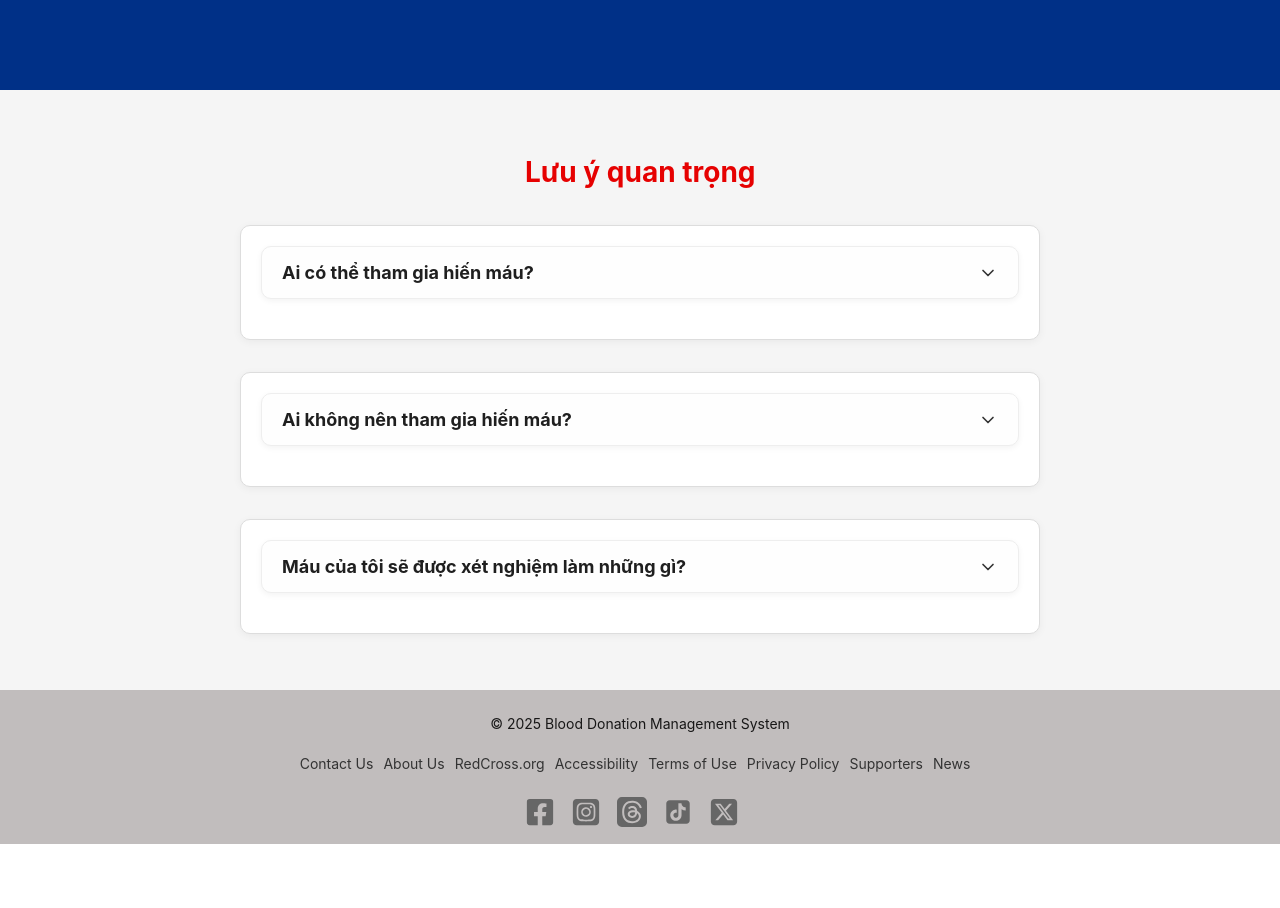
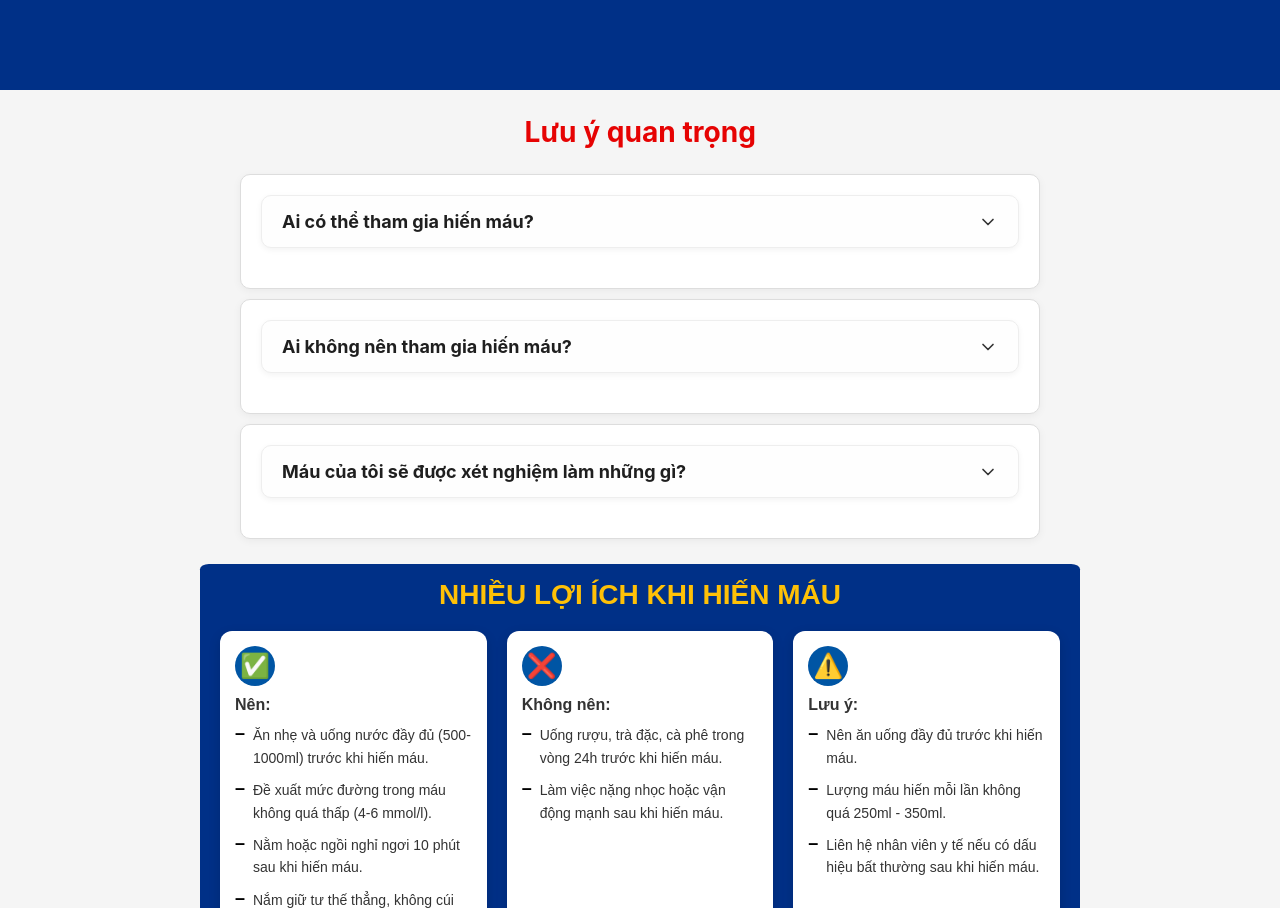
Before and after one commit to danh0999/blood-donation, a React (Vite) app in the folder Blood_Donation/: page / in a window 1280 px wide. Shown: the part 1892-2800 px from the top of the page. Before the commit the page ends 2736 px from the top, so only its background shows below. Built offline with nearby package versions, Linux system fonts and the light colour scheme.

Commit message:
Update-homepage

```diff
--- /dev/null
+++ b/Blood_Donation/src/components/BloodDonationAdvance/BloodDonationAdvance.jsx
@@ -0,0 +1,68 @@
+import React from "react";
+import styles from "./styles.module.scss";
+
+export const BloodDonationAdvance = () => {
+  const {
+    container,
+    title,
+    content,
+    grid,
+    card,
+    icon,
+    cardTitle,
+    description,
+  } = styles;
+
+  const sections = [
+    {
+      icon: "✅",
+      title: "Nên:",
+      items: [
+        "Ăn nhẹ và uống nước đầy đủ (500-1000ml) trước khi hiến máu.",
+        "Đề xuất mức đường trong máu không quá thấp (4-6 mmol/l).",
+        "Nằm hoặc ngồi nghỉ ngơi 10 phút sau khi hiến máu.",
+        "Nắm giữ tư thế thẳng, không cúi đầu quá mức.",
+        "Chườm lạnh nếu cảm thấy chóng mặt, buồn nôn.",
+        "Chườm ấm nếu cảm thấy lạnh, run tay.",
+      ],
+    },
+    {
+      icon: "❌",
+      title: "Không nên:",
+      items: [
+        "Uống rượu, trà đặc, cà phê trong vòng 24h trước khi hiến máu.",
+        "Làm việc nặng nhọc hoặc vận động mạnh sau khi hiến máu.",
+      ],
+    },
+    {
+      icon: "⚠️",
+      title: "Lưu ý:",
+      items: [
+        "Nên ăn uống đầy đủ trước khi hiến máu.",
+        "Lượng máu hiến mỗi lần không quá 250ml - 350ml.",
+        "Liên hệ nhân viên y tế nếu có dấu hiệu bất thường sau khi hiến máu.",
+      ],
+    },
+  ];
+
+  return (
+    <div className={container}>
+      <h1 className={title}>Nhiều lợi ích khi hiến máu</h1>
+      <div className={content}>
+        <div className={grid}>
+          {sections.map((section, index) => (
+            <div key={index} className={card}>
+              <span className={icon}>{section.icon}</span>
+              <h2 className={cardTitle}>{section.title}</h2>
+              <ul className={description}>
+                {section.items.map((item, i) => (
+                  <li key={i}>{item}</li>
+                ))}
+              </ul>
+            </div>
+          ))}
+        </div>
+      </div>
+    </div>
+  );
+};
--- /dev/null
+++ b/Blood_Donation/src/components/BloodDonationAdvance/styles.module.scss
@@ -0,0 +1,131 @@
+$blue-background: #003087;
+$card-background: #ffffff;
+$icon-background: #0055a4;
+$text-color: #333333;
+$highlight-color: #ffc107;
+
+.container {
+  background-color: $blue-background;
+  min-height: auto; /* Loại bỏ min-height để nội dung tự điều chỉnh */
+  padding: 15px 20px; /* Giữ padding */
+  color: white;
+  font-family: "Arial", sans-serif;
+  display: flex;
+  flex-direction: column;
+  justify-content: center;
+  align-items: center;
+  margin: 20px 200px;
+  border-radius: 1%;
+}
+
+.title {
+  font-size: 28px;
+  font-weight: 700;
+  margin-bottom: 20px;
+  color: $highlight-color;
+  text-align: center;
+  text-transform: uppercase;
+  margin-top: 0; /* Loại bỏ margin-top âm để không làm lệch bố cục */
+}
+
+.content {
+  display: flex;
+  justify-content: center;
+  width: 100%;
+  max-width: 1200px;
+  gap: 20px;
+}
+
+.grid {
+  display: grid;
+  grid-template-columns: repeat(3, 1fr);
+  gap: 20px;
+  width: 100%;
+}
+
+.card {
+  background-color: $card-background;
+  border-radius: 12px;
+  padding: 15px;
+  color: $text-color;
+  min-height: 180px; /* Giảm chiều cao tối thiểu của card */
+  box-shadow: 0 4px 12px rgba(0, 0, 0, 0.15);
+  transition: transform 0.3s ease;
+  display: flex;
+  flex-direction: column;
+
+  &:hover {
+    transform: translateY(-5px);
+  }
+}
+
+.icon {
+  font-size: 24px;
+  background-color: $icon-background;
+  border-radius: 50%;
+  width: 40px;
+  height: 40px;
+  display: flex;
+  align-items: center;
+  justify-content: center;
+  color: white;
+  margin-bottom: 10px;
+}
+
+.cardTitle {
+  font-size: 16px;
+  font-weight: 600;
+  margin-bottom: 10px;
+  color: $text-color;
+}
+.description {
+  font-size: 14px;
+  color: $text-color;
+  flex-grow: 1;
+  line-height: 1.6;
+  list-style: none;
+  padding: 0;
+  margin: 0;
+
+  li {
+    position: relative;
+    padding-left: 18px; // chừa khoảng cho gạch
+    margin-bottom: 10px;
+    display: flex;
+    align-items: flex-start;
+
+    &::before {
+      content: "–";
+      position: absolute;
+      left: 0;
+      color: black;
+      font-weight: bold;
+      font-size: 18px;
+      line-height: 1;
+    }
+  }
+}
+
+@media (max-width: 768px) {
+  .grid {
+    grid-template-columns: repeat(2, 1fr);
+  }
+
+  .card {
+    min-height: 160px;
+  }
+}
+
+@media (max-width: 480px) {
+  .grid {
+    grid-template-columns: 1fr;
+  }
+
+  .title {
+    font-size: 22px;
+  }
+
+  .card {
+    min-height: 140px;
+  }
+}
--- a/Blood_Donation/src/components/Faqs/styles.module.scss
+++ b/Blood_Donation/src/components/Faqs/styles.module.scss
@@ -2,7 +2,7 @@
   display: flex;
   flex-direction: column;
   align-items: center;
-  padding: 40px 20px;
+  padding: 0px 20px;
 }
 
 .faqsTitle {
@@ -64,7 +64,7 @@
 .faqItemContainer {
   max-width: 800px;
   width: 100%;
-  margin: 16px auto; // căn giữa theo chiều ngang
+  margin: 5px auto; // căn giữa theo chiều ngang
   padding: 20px;
   border: 1px solid #ddd;
   border-radius: 10px;
--- a/Blood_Donation/src/pages/Home/Home.jsx
+++ b/Blood_Donation/src/pages/Home/Home.jsx
@@ -5,6 +5,7 @@ import DonorBenefits from "../../components/DonorBenefit/DonorBenefit";
 import Banner from "../../components/Banner/Banner";
 import { BloodDonationStandards } from "../../components/BloodDonationStandards/BloodDonationStandards";
 import { Faqs } from "../../components/Faqs/Faqs";
+import { BloodDonationAdvance } from "../../components/BloodDonationAdvance/BloodDonationAdvance";
 
 const Home = () => {
   const handleSearch = (range) => {
@@ -35,6 +36,9 @@ const Home = () => {
       <div className={styles["home-block-2"]}>
         <Faqs />
       </div>
+      <div>
+        <BloodDonationAdvance />
+      </div>
     </div>
   );
 };
```
